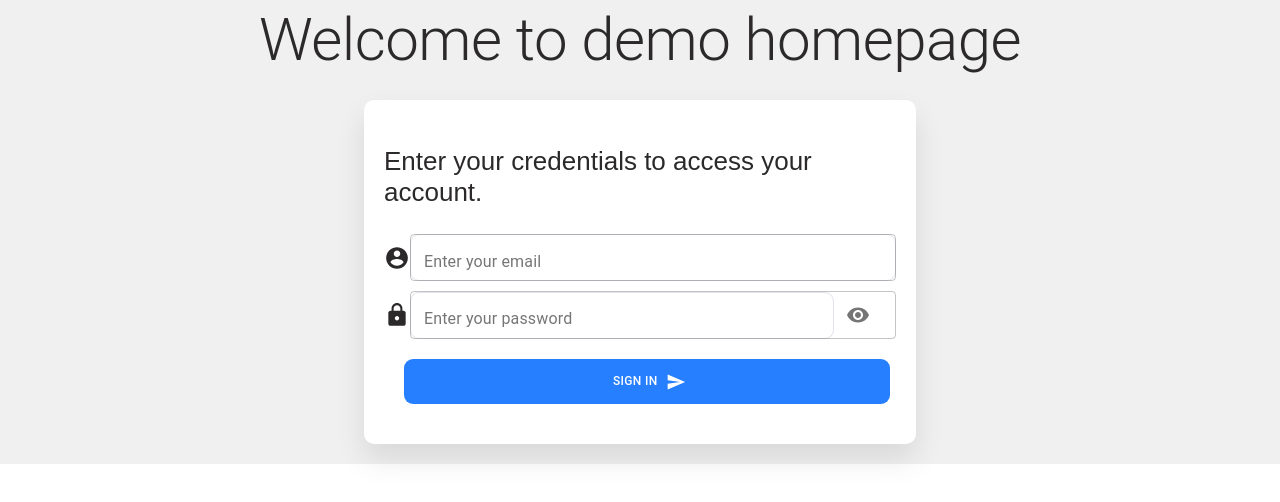
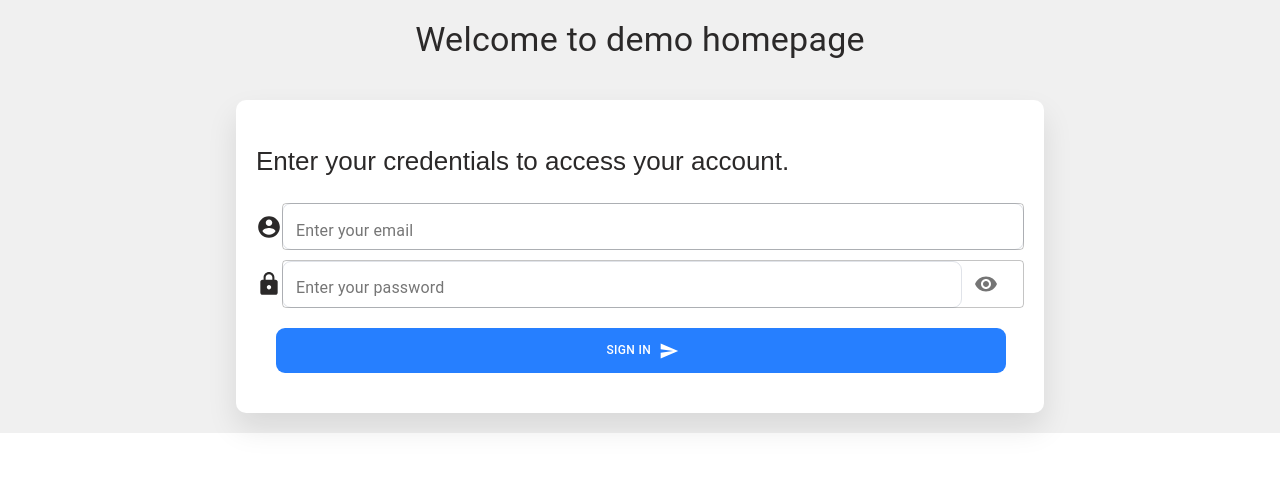
Before and after one commit to yungwenpeng/react-dashboard-example, a React (Create React App) app: page / in a window 1280 px wide. Shown: the top 502 px of the page. Built offline with nearby package versions, Linux system fonts and the light colour scheme.

Commit message:
Modify css settings

```diff
--- a/src/App.css
+++ b/src/App.css
@@ -25,6 +25,7 @@
   justify-content: center;
   font-size: calc(10px + 2vmin);
   color: rgb(43, 41, 41);
+  width: 100%;
 }
 
 .App-link {
--- a/src/components/Login/Login.css
+++ b/src/components/Login/Login.css
@@ -7,11 +7,12 @@
     justify-content: center;
     font-size: calc(10px + 2vmin);
     color: rgb(43, 41, 41);
+    width: 100%;
 }
 
 .card {
     height: 70%;
-    width: 40%;
+    width: 60%;
     background-color: #fff;
     position: relative;
     box-shadow: 0 15px 30px rgba(0, 0, 0, 0.1);
--- a/src/components/Login/Login.js
+++ b/src/components/Login/Login.js
@@ -54,7 +54,7 @@ function Login({ setToken }) {
   return (
     <>
       <header className='App-header'>
-        <Typography variant="h2">Welcome to demo homepage</Typography>
+        <Typography variant="h4">Welcome to demo homepage</Typography>
       </header>
       <form className="login-header" onSubmit={handleSubmit}>
         <div className="card">
--- a/src/environment/environment.js
+++ b/src/environment/environment.js
@@ -8,3 +8,8 @@ export const serverConfig = {
 export const api_url = 'http://' + serverConfig.host + ':' +
                           serverConfig.port + '/api/';
 export const websocket_url = 'ws://' + serverConfig.host + ':' + serverConfig.port + '/api'
+
+// For https client
+//export const api_url = 'https://' + serverConfig.host + ':' +
+                          serverConfig.port + '/api/';
+//export const websocket_url = 'wss://' + serverConfig.host + ':' + serverConfig.port + '/api'
--- a/src/pages/Home/Home.js
+++ b/src/pages/Home/Home.js
@@ -3,7 +3,7 @@ import { Typography } from "@material-ui/core";
 function Home() {
   return (
     <header className="App-header">
-      <Typography variant="h2">Demo homepage</Typography>
+      <Typography variant="h4">Demo homepage</Typography>
     </header>
   );
 }
```
